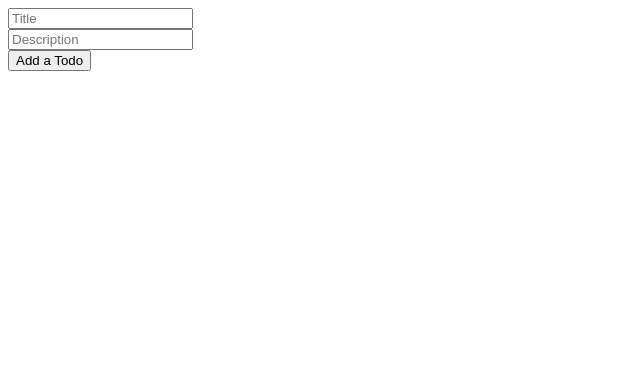
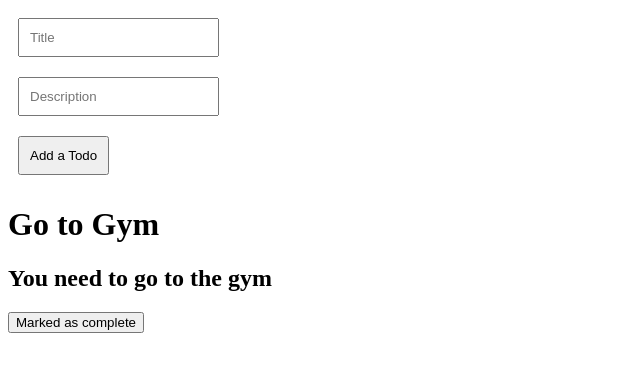
Before and after one commit to Tanujeet/Todo-fullstack, a React (Vite) app in the folder todo-react/: page / in a window 1280 px wide. Shown: the top 372 px of the page, without its empty margins (0-640 px from the left). Built offline with nearby package versions, Linux system fonts and the light colour scheme.

Commit message:
Updated CreateTodo and App.jsx, added Todo.jsx

```diff
--- a/todo-react/src/App.jsx
+++ b/todo-react/src/App.jsx
@@ -1,10 +1,12 @@
 import React from "react";
 import CreateTodo from "./Components/CreateTodo";
+import Todo from "./Components/Todo";
 
 const App = () => {
   return (
     <div>
       <CreateTodo />
+      <Todo />
     </div>
   );
 };
--- a/todo-react/src/Components/CreateTodo.jsx
+++ b/todo-react/src/Components/CreateTodo.jsx
@@ -4,11 +4,32 @@ import { useState } from "react";
 const CreateTodo = () => {
   return (
     <div>
-      <input type="text" placeholder="Title" />
+      <input
+        type="text"
+        placeholder="Title"
+        style={{
+          padding: 10,
+          margin: 10,
+        }}
+      />
       <br />
-      <input type="text" placeholder="Description" />
+      <input
+        type="text"
+        placeholder="Description"
+        style={{
+          padding: 10,
+          margin: 10,
+        }}
+      />
       <br />
-      <button>Add a Todo</button>
+      <button
+        style={{
+          padding: 10,
+          margin: 10,
+        }}
+      >
+        Add a Todo
+      </button>
 
       <br />
     </div>
--- /dev/null
+++ b/todo-react/src/Components/Todo.jsx
@@ -0,0 +1,13 @@
+import React from "react";
+
+const Todo = () => {
+  return (
+    <div>
+      <h1>Go to Gym</h1>
+      <h2>You need to go to the gym</h2>
+      <button>Marked as complete</button>
+    </div>
+  );
+};
+
+export default Todo;
```
